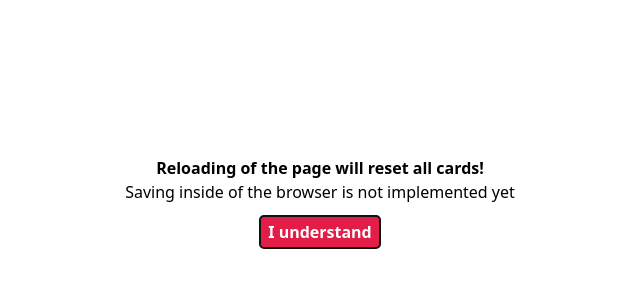
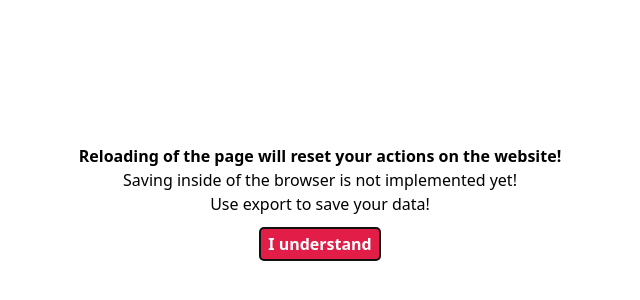
Before and after one commit to whiteGloom/parrot-cards, a React (Create React App) app: page / in a window 1280 px wide. Shown: the part 198-498 px from the top of the page, without its empty margins (320-960 px from the left). Built offline with nearby package versions, Linux system fonts and the light colour scheme; no server answers.

Commit message:
[main] warning updated

```diff
--- a/src/app/app.tsx
+++ b/src/app/app.tsx
@@ -28,8 +28,9 @@ function App() {
       {isWarningVisible ? (
         <div className={'fixed w-full h-full bg-white flex flex-col items-center justify-center top-0 left-0 gap-3'}>
           <p className={'text-center'}>
-            <b>Reloading of the page will reset all cards!</b><br/>
-            Saving inside of the browser is not implemented yet<br/>
+            <b>Reloading of the page will reset your actions on the website!</b><br/>
+            Saving inside of the browser is not implemented yet!<br/>
+            Use export to save your data!
           </p>
 
           <ButtonDefault
```
